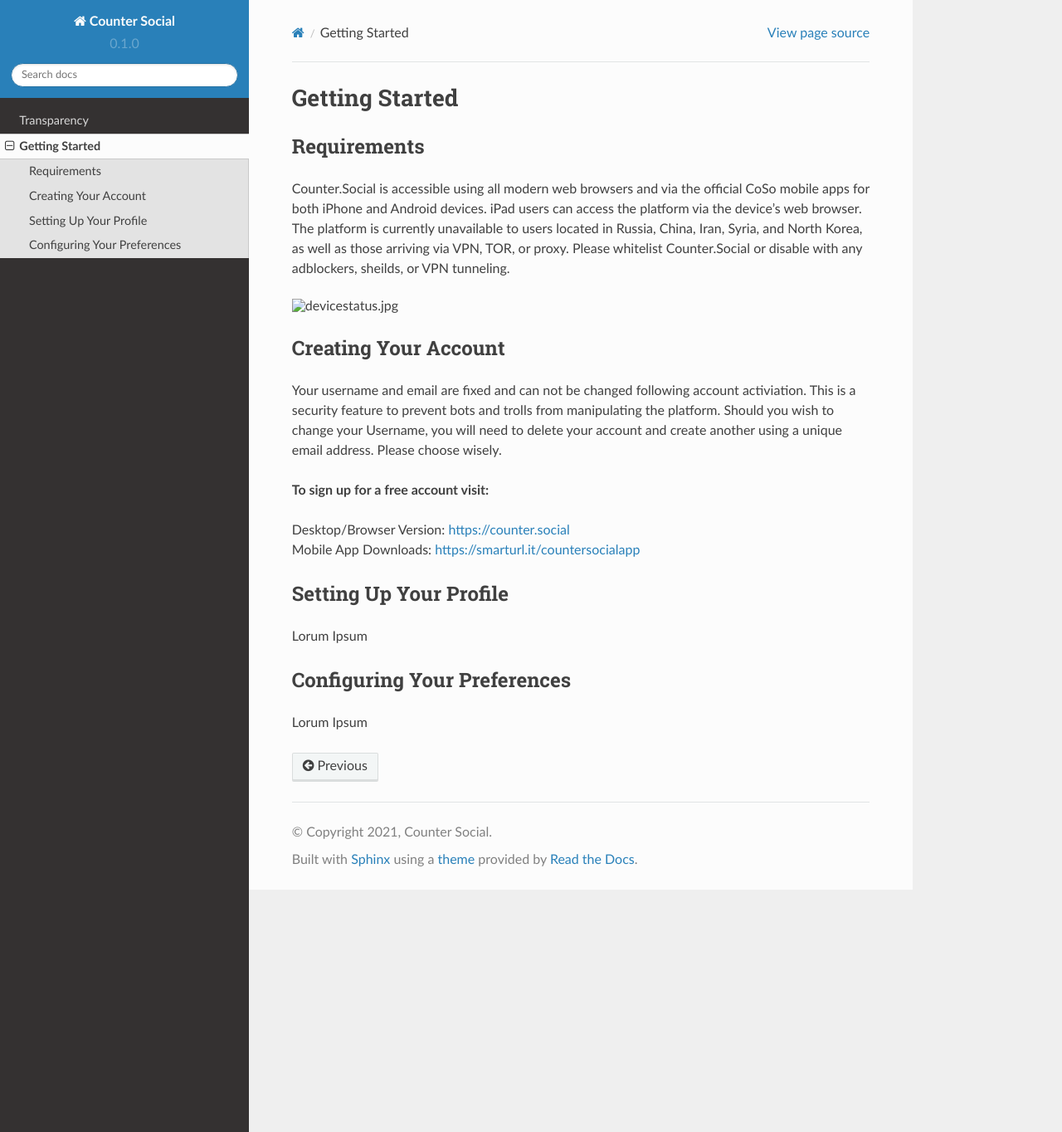
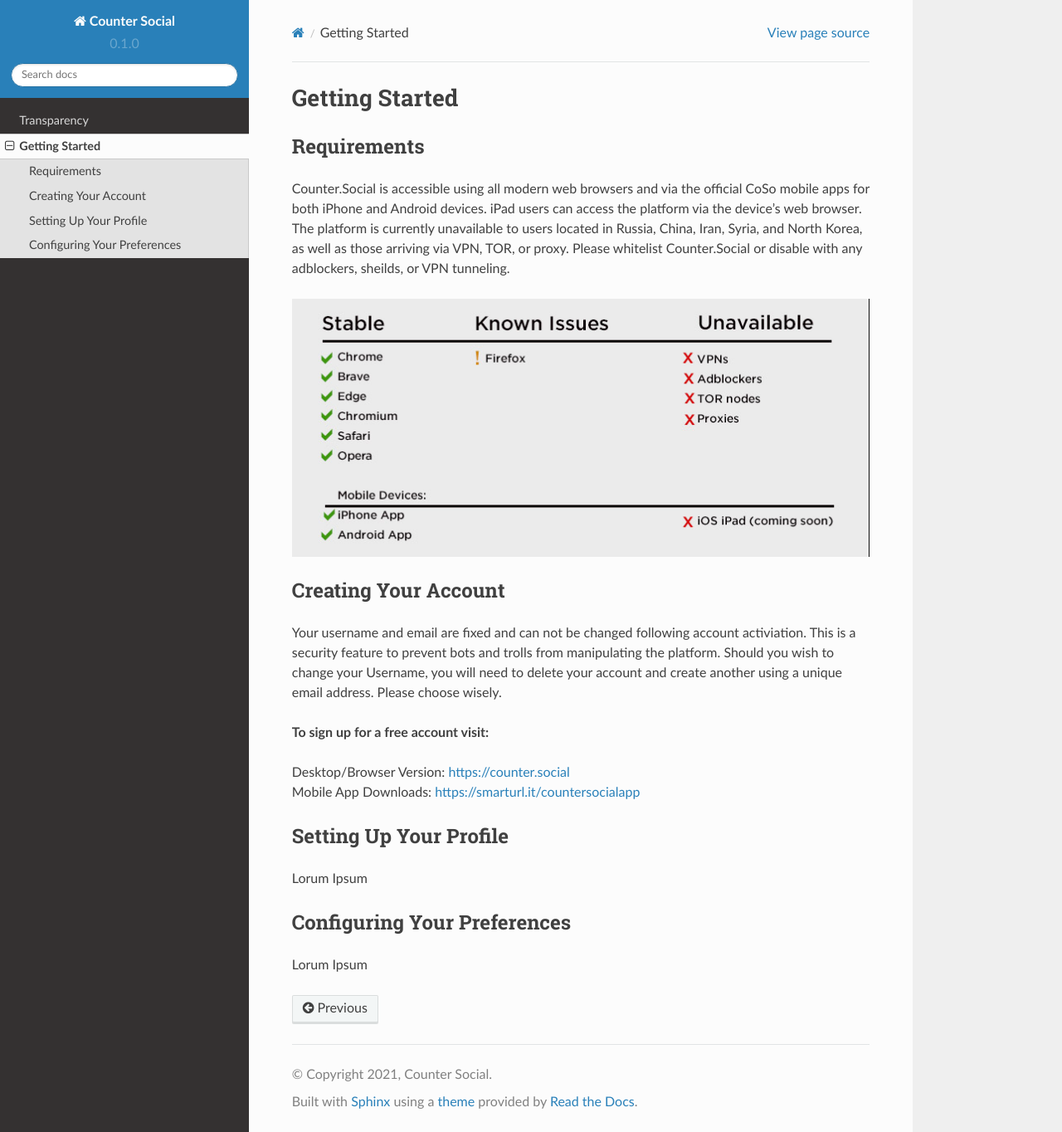
Before and after one commit to itskel/userguide, a Sphinx documentation site: the page built from docs/source/getting-started.rst, in a window 1280 px wide and 1364 px high. Shown: the whole window at 83% size. Built offline with Sphinx 7.4.7 and the Read the Docs theme 2.0.0, drawn with Linux system fonts in a browser that asks for light colours.

Commit message:
Update getting-started.rst

```diff
--- a/docs/source/getting-started.rst
+++ b/docs/source/getting-started.rst
@@ -5,7 +5,7 @@
 ------------
 Counter.Social is accessible using all modern web browsers and via the official CoSo mobile apps for both iPhone and Android devices. iPad users can access the platform via the device's web browser. The platform is currently unavailable to users located in Russia, China, Iran, Syria, and North Korea, as well as those arriving via VPN, TOR, or proxy. Please whitelist Counter.Social or disable with any adblockers, sheilds, or VPN tunneling.
 
-.. image:: devicestatus.jpg
+.. image:: /images/devicestatus.jpg
 
 
 Creating Your Account
```
